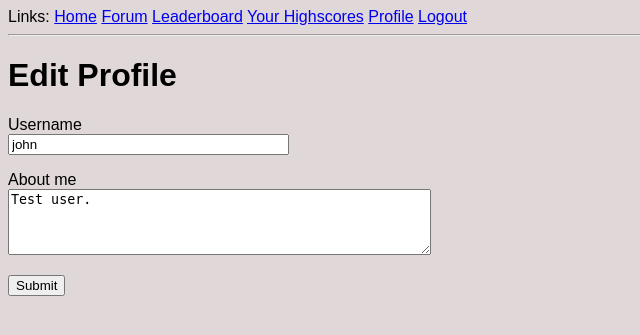
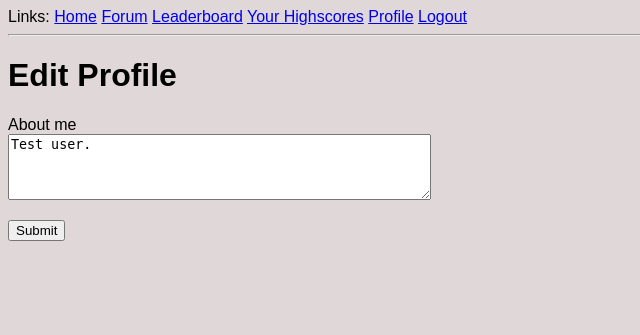
Before and after one commit to ananth-duggirala/typing-tutor, a Flask app: page /edit_profile in a window 1280 px wide. Shown: the top 335 px of the page, without its empty margins (0-640 px from the left). Run offline with Flask 2, Linux system fonts and the light colour scheme; a user stored in the database is signed in; data comes from the database, SQL or seed files in the repository; both versions use the stored data as it was after the commit; some libraries are stand-ins or nearby versions.

Commit message:
UI changes

```diff
--- a/app/main/forms.py
+++ b/app/main/forms.py
@@ -4,7 +4,6 @@ from flask_wtf import FlaskForm
 from app.models import User
 
 class EditProfileForm(FlaskForm):
-  username = StringField('Username', validators=[DataRequired()])
   about_me = TextAreaField('About me', validators=[Length(min=0, max=140)])
   submit = SubmitField('Submit')
 
--- a/app/main/routes.py
+++ b/app/main/routes.py
@@ -58,27 +58,27 @@ def before_request():
 def edit_profile():
   form = EditProfileForm(original_username=current_user)
   if form.validate_on_submit():
-    current_user.username = form.username.data
     current_user.about_me = form.about_me.data
     db.session.commit()
     flash('Your changes have been saved.')
     return redirect(url_for('main.edit_profile'))
   elif request.method == 'GET':
-    form.username.data = current_user.username
     form.about_me.data = current_user.about_me
   return render_template('edit_profile.html', title='Edit Profile',
                            form=form)
 
 @bp.route('/forum', methods=['GET', 'POST'])
-@login_required
 def forum():
   form = PostForm()
-  if form.validate_on_submit():
-    post = Post(body=form.post.data, author=current_user)
-    db.session.add(post)
-    db.session.commit()
-    flash('Your post is now live!')
-    return redirect(url_for('main.forum'))
+  if current_user.is_authenticated:
+    if form.validate_on_submit():
+      post = Post(body=form.post.data, author=current_user)
+      db.session.add(post)
+      db.session.commit()
+      flash('Your post is now live!')
+      return redirect(url_for('main.forum'))
+  else:
+    flash('You need to be logged in to contribute to the discussion.')
 
   page = request.args.get('page', 1, type=int)
   posts = Post.query.order_by(Post.timestamp.desc()).paginate(page, current_app.config['POSTS_PER_PAGE'], False)
@@ -92,7 +92,6 @@ def forum():
                            prev_url=prev_url)
 
 @bp.route('/leaderboard', methods=['GET', 'POST'])
-@login_required
 def leaderboard():
   page = request.args.get('page', 1, type=int)
   scores = Leaderboard.query.order_by(Leaderboard.speed.desc()).paginate(page, current_app.config['POSTS_PER_PAGE'], False)
--- a/app/templates/_score.html
+++ b/app/templates/_score.html
@@ -1,7 +1,7 @@
   <table>
     <tbody>
           <td>{{ score.author.username }}</td>
-          <td>{{ score.speed }}</td>
+          <td>{{ score.speed }} WPM</td>
           <td>{{ score.time.strftime('%-m/%-d/%Y - %-I:%M %p') }}</td>
         </tr>
     </tbody>
--- a/app/templates/edit_profile.html
+++ b/app/templates/edit_profile.html
@@ -4,13 +4,6 @@
     <h1>Edit Profile</h1>
     <form action="" method="post">
         {{ form.hidden_tag() }}
-        <p>
-            {{ form.username.label }}<br>
-            {{ form.username(size=32) }}<br>
-            {% for error in form.username.errors %}
-            <span style="color: red;">[{{ error }}]</span>
-            {% endfor %}
-        </p>
         <p>
             {{ form.about_me.label }}<br>
             {{ form.about_me(cols=50, rows=4) }}<br>
--- a/app/templates/forum.html
+++ b/app/templates/forum.html
@@ -1,7 +1,6 @@
 {% extends "base.html" %}
 
 {% block content %}
-    <h2>Hello, {{ current_user.username }}</h2>
     <form action="" method="post">
       {{ form.hidden_tag() }}
       <p>
```
Also changed, not shown: app.db.
